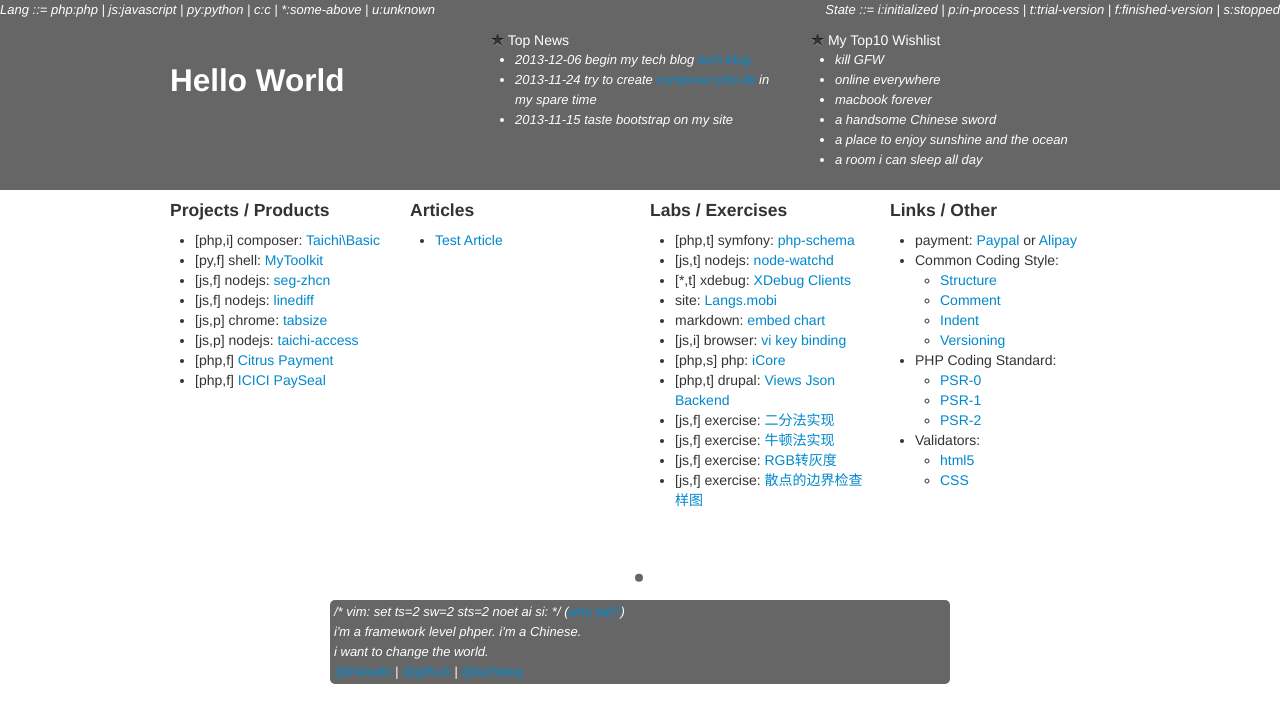
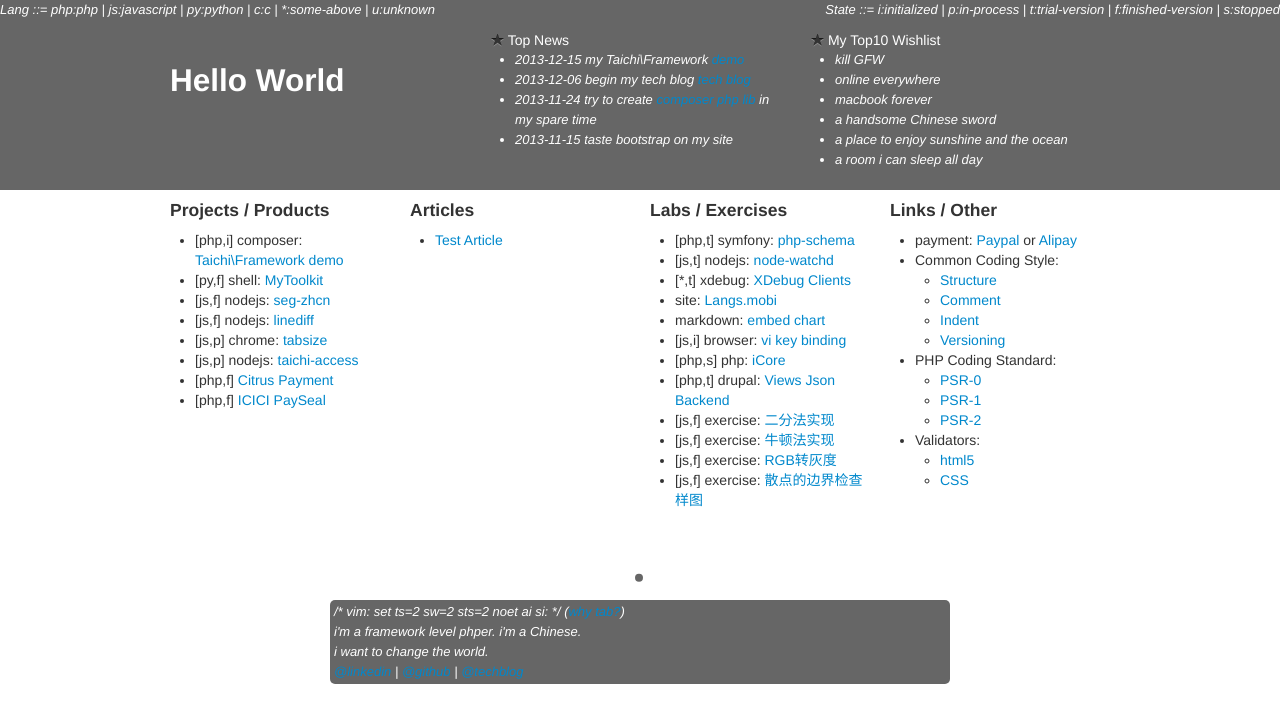
Before and after one commit to yarcowang/yarcowang.github.io, a Jekyll site: the page built from index.html, in a window 1280 px wide. Shown: the top 723 px of the page. Built offline with Jekyll 4.4.1, drawn with Linux system fonts in a browser that asks for light colours; comment, search, counter and statistics services are not loaded.

Commit message:
my framework onine

```diff
--- a/_includes/header.html
+++ b/_includes/header.html
@@ -38,6 +38,7 @@
 					<div class="span4">
 						<span class="icon-star"></span> Top News
 						<ul>
+							<li>2013-12-15 my Taichi\Framework <a href="https://taichi-yco.rhcloud.com">demo</a></li>
 							<li>2013-12-06 begin my tech blog <a href="http://yco.bbish.net">tech blog</a></li>
 							<li>2013-11-24 try to create <a href="https://github.com/WWGit/php-taichi-basic">composer php lib</a> in my spare time</li>
 							<li>2013-11-15 taste bootstrap on my site</li>
--- a/_layouts/home.html
+++ b/_layouts/home.html
@@ -5,7 +5,7 @@
 				<div class="span3">
 					<h4>Projects / Products</h4>
 					<ul>
-						<li>[php,i] composer: <a href="https://github.com/WWGit/php-taichi-basic" data-toggle="tooltip" title="" data-original-title="a collection of useful php classes">Taichi\Basic</a></li>
+						<li>[php,i] composer: <a href="http://github.com/WWGit/php-taichi-framework" data-toggle="tooltip" title="" data-original-title="a php framework for myself">Taichi\Framework</a> <a href="https://taichi-yco.rhcloud.com">demo</a></li>
 						<li>[py,f] shell: <a href="https://github.com/yarcowang/mytoolkit" data-toggle="tooltip" title="" data-original-title="random password tool etc">MyToolkit</a></li>
 						<li>[js,f] nodejs: <a href="https://github.com/yarcowang/seg-zhcn" data-toggle="tooltip" title="" data-original-title="simple Chinese segment method for nodejs">seg-zhcn</a></li>
 						<li>[js,f] nodejs: <a href="https://github.com/yarcowang/node-diff" data-toggle="tooltip" title="" data-original-title="line diff for nodejs">linediff</a></li>
```
